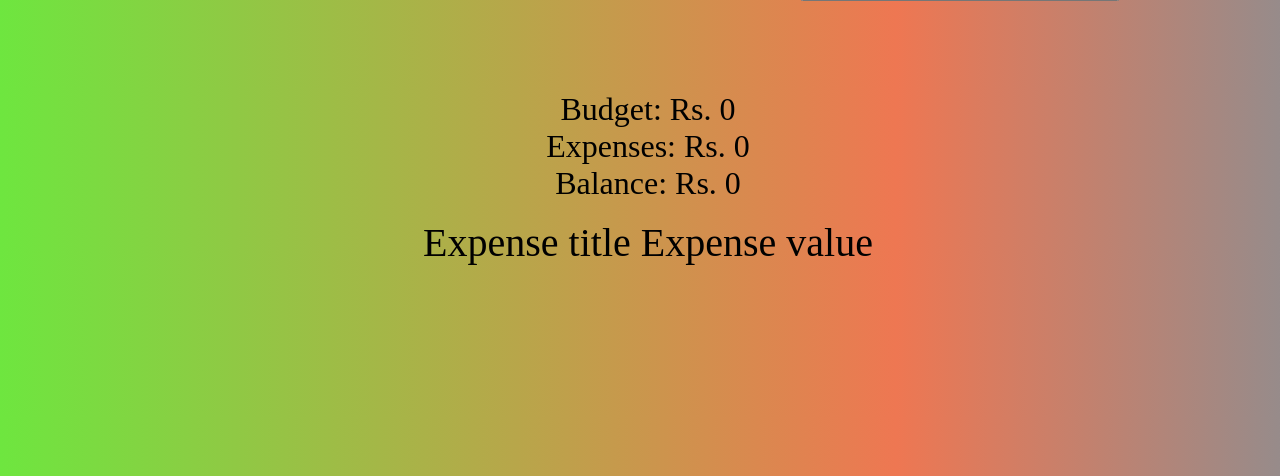
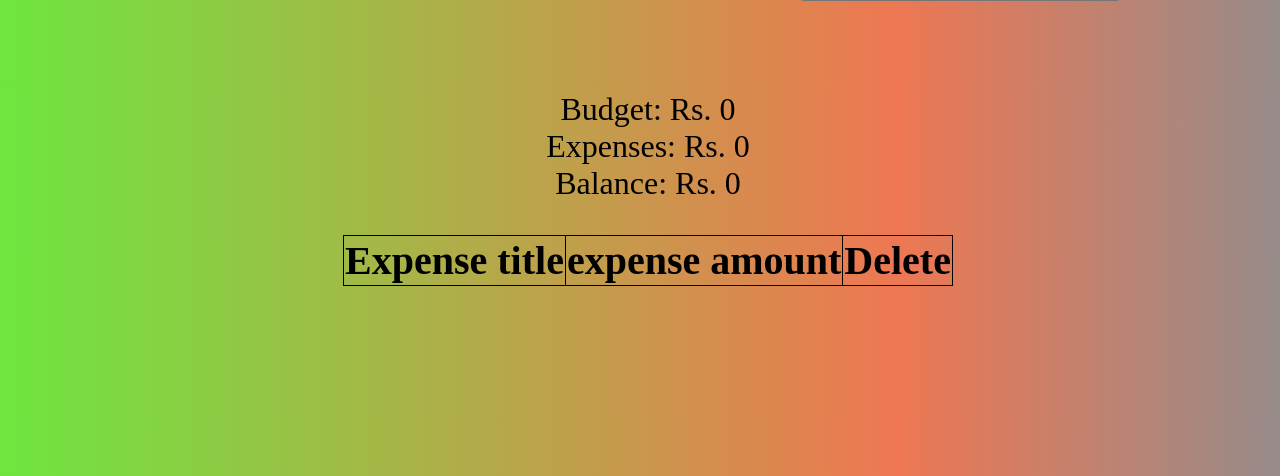
Before and after one commit to atushmaharjan/bigbracket, a PHP site: the page made by Budget Calculator/index.html in a window 1280 px wide. Shown: the part 324-800 px from the top of the page. Run offline with PHP 8.4, Linux system fonts and the light colour scheme; lists and menus that the app fills with data are empty.

Commit message:
Js completed

```diff
--- a/Budget Calculator/index.html
+++ b/Budget Calculator/index.html
@@ -18,7 +18,7 @@
     <div class="container2">
         <form onsubmit="event.preventDefault(); addExpense()" id="expenseform" class="expenseform">
             <h2>Please enter your Expenses Title:</h2>
-            <input type="text" class="expenseinput" id="budgetinputtitle"><br>
+            <input required type="text" class="expenseinput" id="budgetinputtitle"><br>
             <h2>Please enter your Expenses Amount:</h2>
             <input type="number" class="expenseinput" id="amountinput"><br>
             <button type="submit" class="budgetsubmit2" id="budgetsubmit2">Calculate</button>
@@ -35,10 +35,20 @@
               <span>Rs. </span><span id="balance-amount">0</span></br>
     </div>
     <div class="expense-list" id="expense-list">
-        Expense title
+        <!-- Expense title
         Expense value</br>
         <span id="expensetitle"></span>
-        <span id="expenseamountshow"></span>
+        <span id="expenseamountshow"></span>       -->
+
+        <table>
+            <tbody id="tbody">
+                <tr>
+                    <th>Expense title</th>
+                    <th>expense amount</th>
+                    <th>Delete</th>
+                </tr>
+            </tbody>
+        </table>
     </div>
 
     <script src="main.js"></script>
--- a/Budget Calculator/main.js
+++ b/Budget Calculator/main.js
@@ -2,10 +2,12 @@ var budget = 0
 var balance = 0
 var expense = 0
 var count = 0
+var expenseAmount = 0
 
 function addBudget(){
     budget = document.getElementById('budgetinput').value
     document.getElementById('budget-amount').innerText = budget
+    document.getElementById('balance-amount').innerText = budget
 }
 
 function addExpense(){
@@ -15,17 +17,59 @@ function addExpense(){
     budget = parseInt(document.getElementById('budget-amount').innerText)
     if(count===0){
         balance = budget - expense
-        count++
     }else{
         balance = balance - expense
     }
-    document.getElementById('expense-amount').innerText = expense
-    document.getElementById('balance-amount').innerText= balance
+
+    if(count===0){
 
 
+    }else{
+        expenseAmount = parseInt(document.getElementById('expense-amount').innerText)
+        expense = expense + expenseAmount
+    }
+    document.getElementById('balance-amount').innerText= balance
+    document.getElementById('expense-amount').innerText = expense
 
-    document.getElementById('expenseamountshow').innerText = expense
-    document.getElementById('expensetitle').innerText = expensetitle
+    count++
+
+    // Insert in table
+    var budgetinputtitle = document.getElementById('budgetinputtitle').value
+    var table = document.getElementById('tbody')
+    var row = table.insertRow()
+    cell1 = row.insertCell(0)
+    cell1.innerText = budgetinputtitle
+
+    cell2 = row.insertCell(1)
+    cell2.innerText = document.getElementById('amountinput').value
+
+    cell3 = row.insertCell(2)
+    cell3.innerHTML = `
+        <button class="deleteBtn" onclick=onDelete(this)>Delete</button>
+    `
+
+    document.getElementById('amountinput').value = ""
+    document.getElementById('budgetinputtitle').value = ""
+}
+
+function onDelete(button){
+    const rowToBeDeleted = button.parentElement.parentElement;
+    // console.log(document.getElementById('tbody'));
+    const tbody = document.getElementById('tbody')
+    tbody.deleteRow(rowToBeDeleted.rowIndex)
+
+    const tds = rowToBeDeleted.getElementsByTagName("td")
+    const deletedRowExpense =  parseInt(tds[1].innerText);
+
+    const balanceAmount = parseInt(document.getElementById('balance-amount').innerText)
+    const expenseAmount = parseInt(document.getElementById('expense-amount').innerText)
+
+
+    expense = expenseAmount - deletedRowExpense
+    balance = balanceAmount + deletedRowExpense
+
+    document.getElementById('balance-amount').innerText = balance
+    document.getElementById('expense-amount').innerText = expense
 
 
 }
--- a/Budget Calculator/style.css
+++ b/Budget Calculator/style.css
@@ -48,7 +48,25 @@ body, topic{
 .expense-list{
     position: absolute;
     width: 100%;
-    margin-top: 30rem;
+    margin-top: 31rem;
     font-size: 2.5rem;
 
+    display: flex;
+    flex-direction: column;
+    align-items: center;
+
 }
+
+table, td, tr, th{
+    border: 1px solid #000;
+    border-collapse: collapse;
+}
+
+.deleteBtn{
+    background-color: orange;
+    border: none;
+    outline: none;
+    padding-top: .5rem 1rem;
+    color: #fff;
+    border-radius: .5rem;
+}
```
